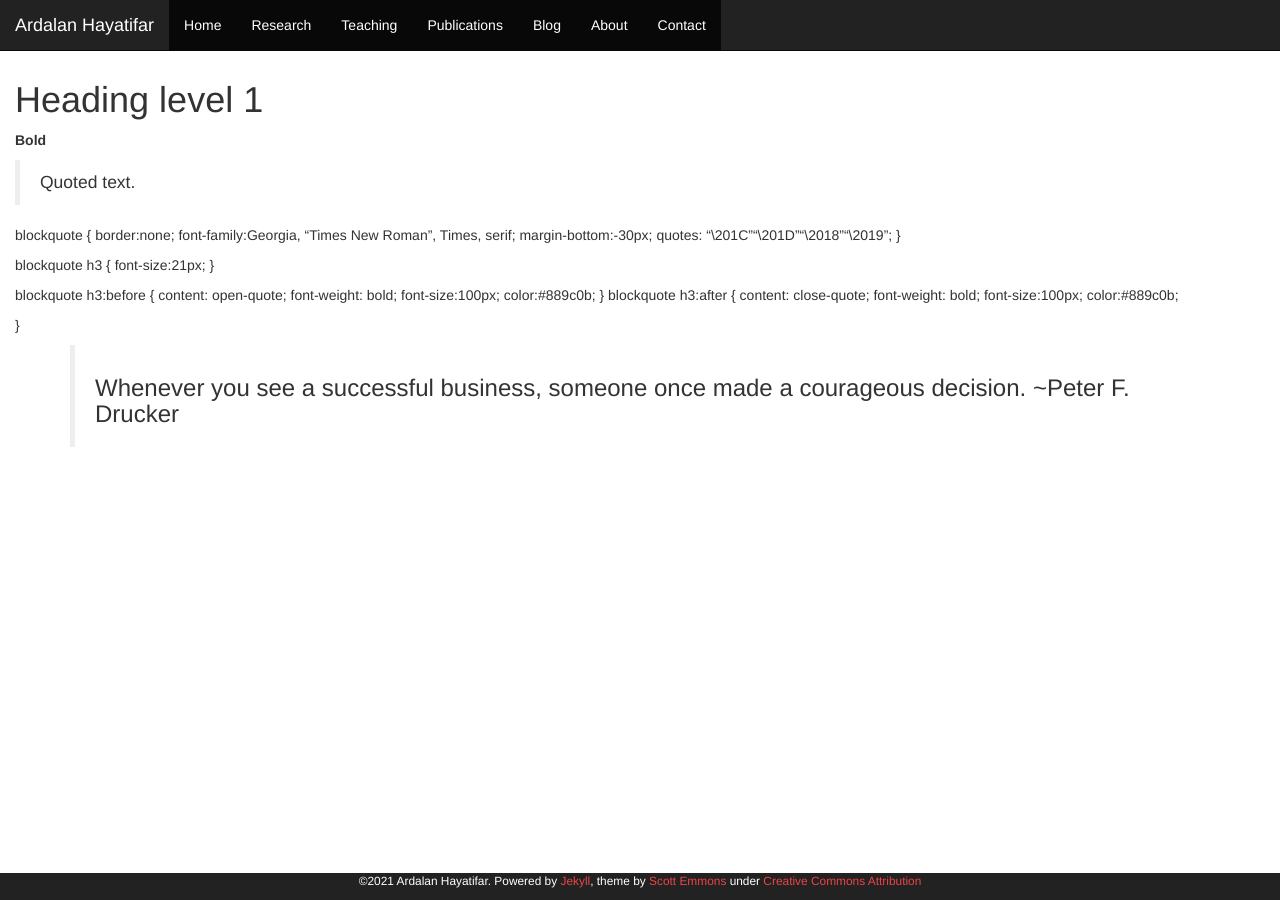
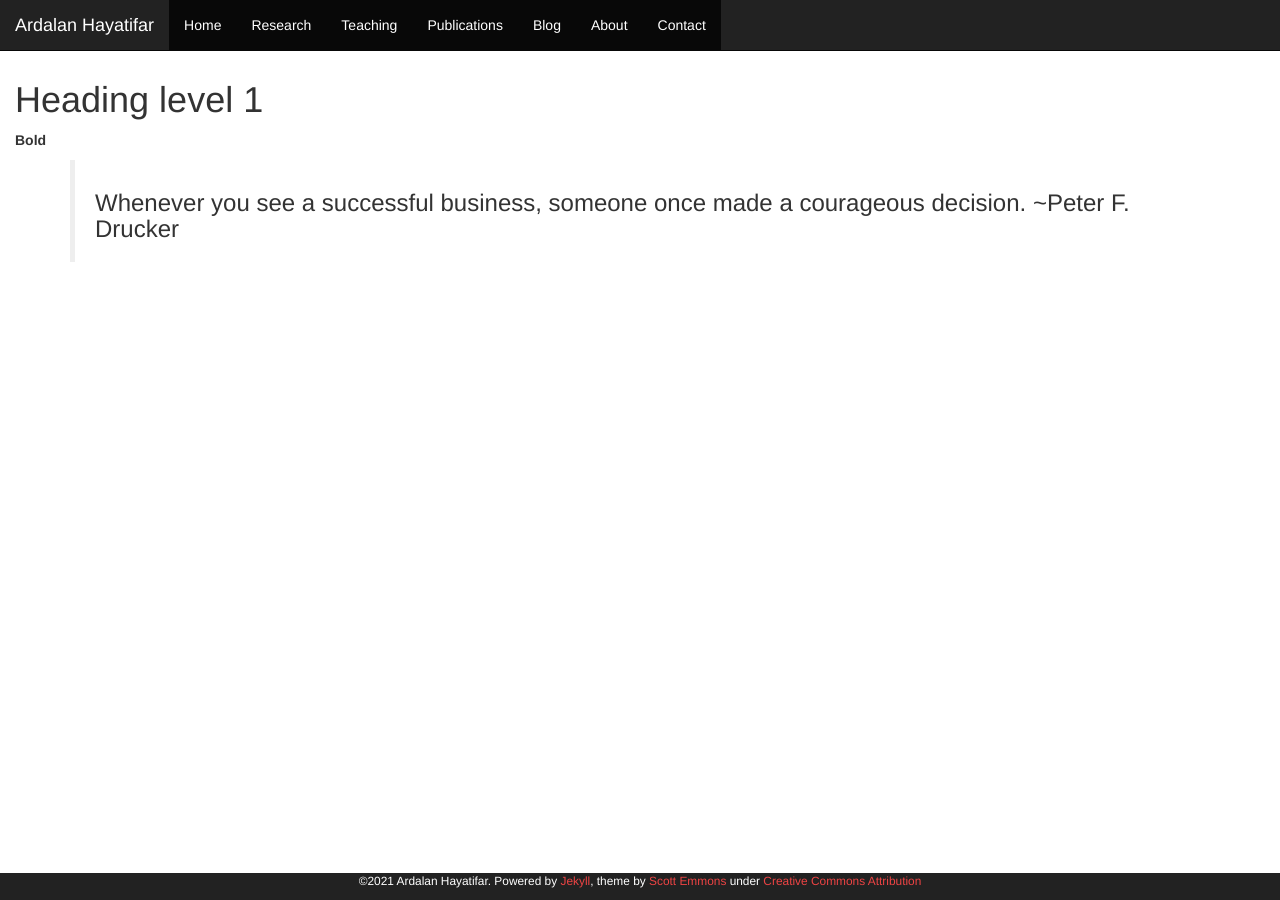
Before and after one commit to Ardalanhayatifar/ardalanhayatifar.github.io, a Jekyll site: the page built from teaching/quotes.md, in a window 1280 px wide. Built offline with Jekyll 4.4.1, drawn with Linux system fonts in a browser that asks for light colours; our own code applies the rules of GitHub Pages for plain Markdown files.

Commit message:
Update quotes.md

```diff
--- a/teaching/quotes.md
+++ b/teaching/quotes.md
@@ -9,32 +9,6 @@ permalink: "/teaching/quotes"
 **Bold**
 
 
-> Quoted text.
-
-blockquote {
-    border:none;
-    font-family:Georgia, "Times New Roman", Times, serif;
-    margin-bottom:-30px;
-    quotes: "\201C""\201D""\2018""\2019";
-}
-
-blockquote h3 {
-font-size:21px;
-}
-
-blockquote h3:before {
-content: open-quote;
-font-weight: bold;
-font-size:100px;
-color:#889c0b;
-}
-blockquote h3:after {
-content: close-quote;
-font-weight: bold;
-font-size:100px;
-color:#889c0b;
-
-}
 
 <div class="container">
 <blockquote><h3>Whenever you see a successful business, someone once made a courageous decision. ~Peter F. Drucker</h3></blockquote>
```
